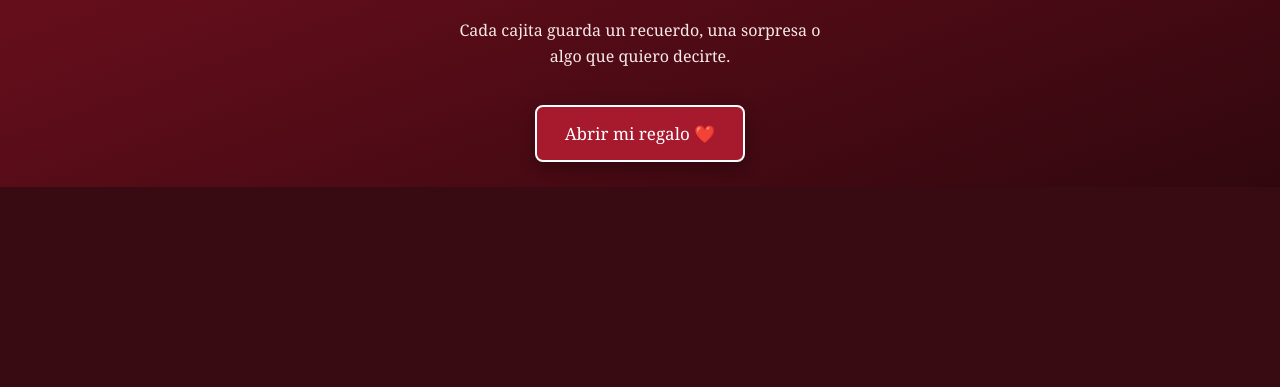
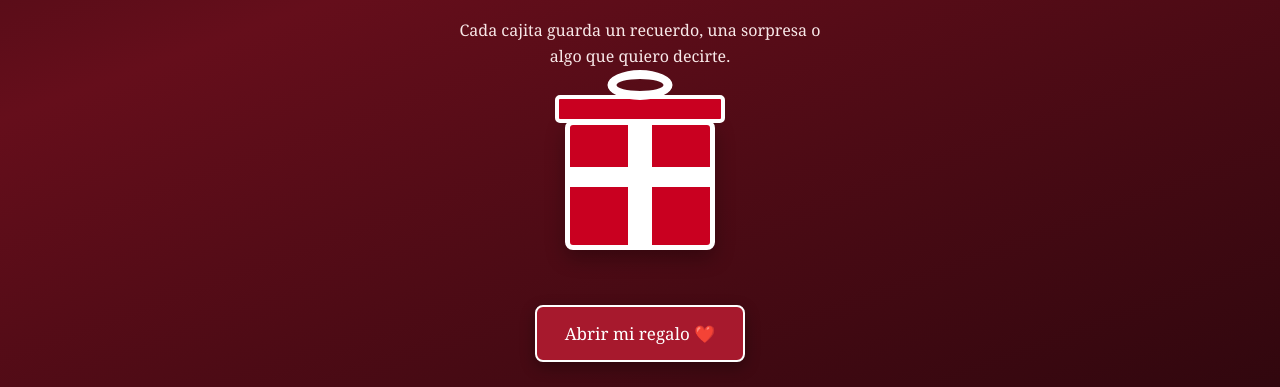
Before and after one commit to juaquinruiz20097-dot/calendario-adviento-emma, a plain HTML site: page index.html in a window 1280 px wide. Shown: the part 613-1000 px from the top of the page. Before the commit the page ends 800 px from the top, so only its background shows below. Drawn offline with Linux system fonts and the light colour scheme.

Commit message:
Add styles for gift box and ribbon elements

```diff
--- a/index.html
+++ b/index.html
@@ -350,6 +350,55 @@ button {
   .modal-card {
     padding: 20px 14px;
   }
+}
+  .big-gift {
+  width: 150px;
+  height: 130px;
+  background: #c90020;
+  margin: 35px auto;
+  position: relative;
+  border: 5px solid white;
+  border-radius: 8px;
+  box-shadow: 0 8px 20px rgba(0,0,0,0.3);
+}
+
+.gift-lid {
+  position: absolute;
+  width: 170px;
+  height: 28px;
+  background: #c90020;
+  border: 4px solid white;
+  left: -15px;
+  top: -30px;
+  border-radius: 5px;
+}
+
+.gift-ribbon-vertical {
+  position: absolute;
+  width: 24px;
+  height: 100%;
+  background: white;
+  left: 50%;
+  transform: translateX(-50%);
+}
+
+.gift-ribbon-horizontal {
+  position: absolute;
+  width: 100%;
+  height: 20px;
+  background: white;
+  top: 35%;
+}
+
+.gift-bow {
+  position: absolute;
+  width: 65px;
+  height: 30px;
+  border: 9px solid white;
+  border-radius: 50%;
+  top: -55px;
+  left: 50%;
+  transform: translateX(-50%);
 }
 </style>
 </head>
```
